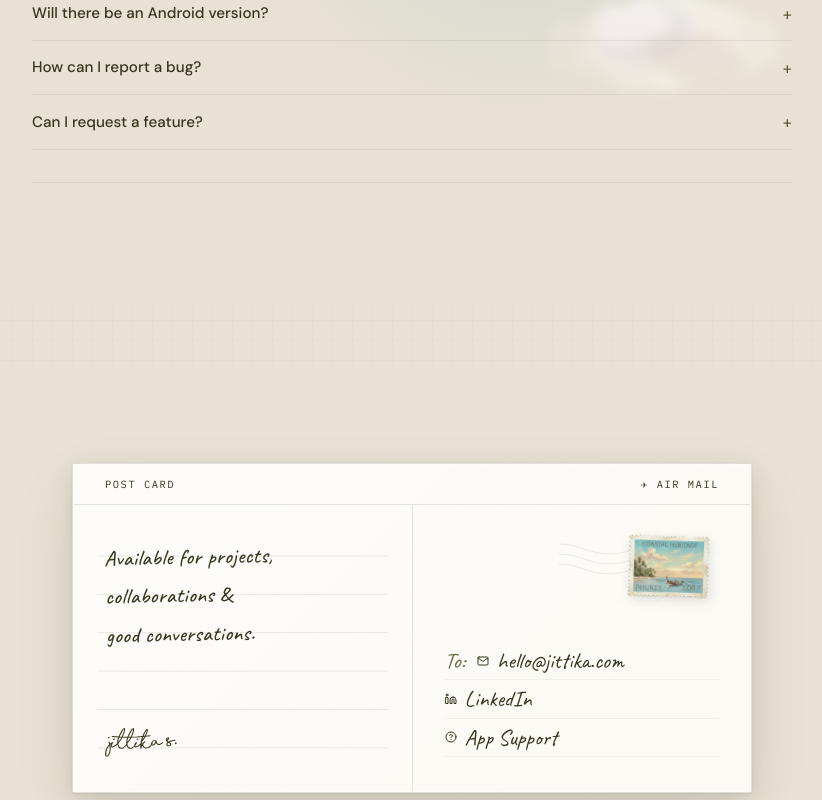
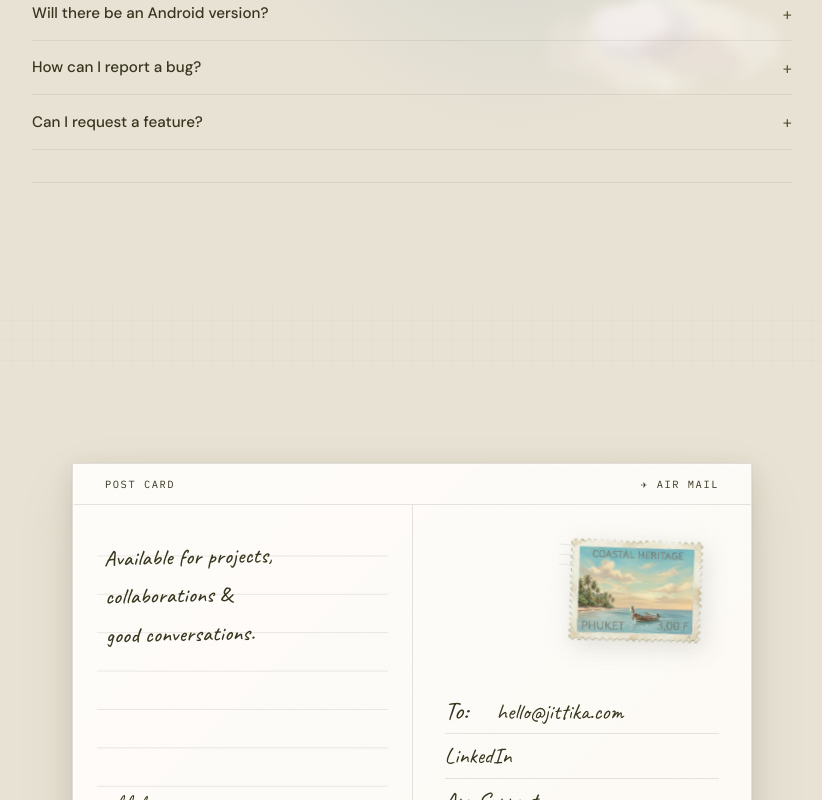
Before and after one commit to jittikasa/Portfolio, a React (Vite) app: page /support in a window 1280 px wide. Shown: the part 2000-2800 px from the top of the page, without its empty margins (228-1050 px from the left). Built offline with nearby package versions, Linux system fonts and the light colour scheme; a web font is replaced by a local one.

Commit message:
Increase stamp size to 2.5x (162px) and restructure address lines into individual rows

```diff
--- a/src/components/Footer.css
+++ b/src/components/Footer.css
@@ -148,16 +148,15 @@
   pointer-events: none;
   opacity: 0.6;
 }
-
 .pc-stamp {
-  width: 98px;
+  width: 162px;
   height: auto;
   position: relative;
   display: flex;
   align-items: center;
   justify-content: center;
   flex-shrink: 0;
-  filter: drop-shadow(2px 3px 6px rgba(0,0,0,0.12));
+  filter: drop-shadow(4px 6px 12px rgba(55, 53, 30, 0.15));
   transform: rotate(3deg);
   z-index: 2;
 }
@@ -167,6 +166,7 @@
   height: auto;
   display: block;
 }
+
 /* Address Lines */
 .pc-address-lines {
   display: flex;
@@ -174,9 +174,9 @@
   margin-top: auto;
 }
 
-.pc-address-line, .pc-to-line {
-  height: 2.4rem;
-  border-bottom: 1px solid rgba(55, 53, 30, 0.05);
+.pc-address-line {
+  height: 2.8rem;
+  border-bottom: 1px solid rgba(55, 53, 30, 0.12);
   display: flex;
   align-items: center;
   gap: 0.75rem;
@@ -184,10 +184,11 @@
 
 .pc-to {
   font-family: 'Caveat', cursive;
-  font-size: 1.4rem;
-  color: var(--ink-muted);
+  font-size: 1.6rem;
+  color: var(--ink);
+  opacity: 1;
+  min-width: 2.5rem;
 }
-
 .pc-link-item {
   display: flex;
   align-items: center;
--- a/src/components/Footer.jsx
+++ b/src/components/Footer.jsx
@@ -67,10 +67,9 @@ export default function Footer() {
               </div>
 
               <div className="pc-address-lines">
-                <div className="pc-to-line">
+                <div className="pc-address-line">
                   <span className="pc-to">To: </span>
                   <div className="pc-link-item">
-                    <svg width="12" height="12" viewBox="0 0 24 24" fill="none" stroke="currentColor" strokeWidth="2" strokeLinecap="round" strokeLinejoin="round" className="pc-icon"><path d="M4 4h16c1.1 0 2 .9 2 2v12c0 1.1-.9 2-2 2H4c-1.1 0-2-.9-2-2V6c0-1.1.9-2 2-2z"/><polyline points="22,6 12,13 2,6"/></svg>
                     <button
                       className={`pc-copy-btn ${copied ? 'copied' : ''}`}
                       onClick={copyEmail}
@@ -82,13 +81,11 @@ export default function Footer() {
                 </div>
                 <div className="pc-address-line">
                   <div className="pc-link-item">
-                    <svg width="12" height="12" viewBox="0 0 24 24" fill="none" stroke="currentColor" strokeWidth="2" strokeLinecap="round" strokeLinejoin="round" className="pc-icon"><path d="M16 8a6 6 0 0 1 6 6v7h-4v-7a2 2 0 0 0-2-2 2 2 0 0 0-2 2v7h-4v-7a6 6 0 0 1 6-6z"/><rect x="2" y="9" width="4" height="12"/><circle cx="4" cy="4" r="2"/></svg>
                     <a href="https://linkedin.com/in/jittikas" target="_blank" rel="noopener noreferrer">LinkedIn</a>
                   </div>
                 </div>
                 <div className="pc-address-line">
                   <div className="pc-link-item">
-                    <svg width="12" height="12" viewBox="0 0 24 24" fill="none" stroke="currentColor" strokeWidth="2" strokeLinecap="round" strokeLinejoin="round" className="pc-icon"><circle cx="12" cy="12" r="10"/><path d="M9.09 9a3 3 0 0 1 5.83 1c0 2-3 3-3 3"/><line x1="12" y1="17" x2="12.01" y2="17"/></svg>
                     <Link to="/support">App Support</Link>
                   </div>
                 </div>
```
